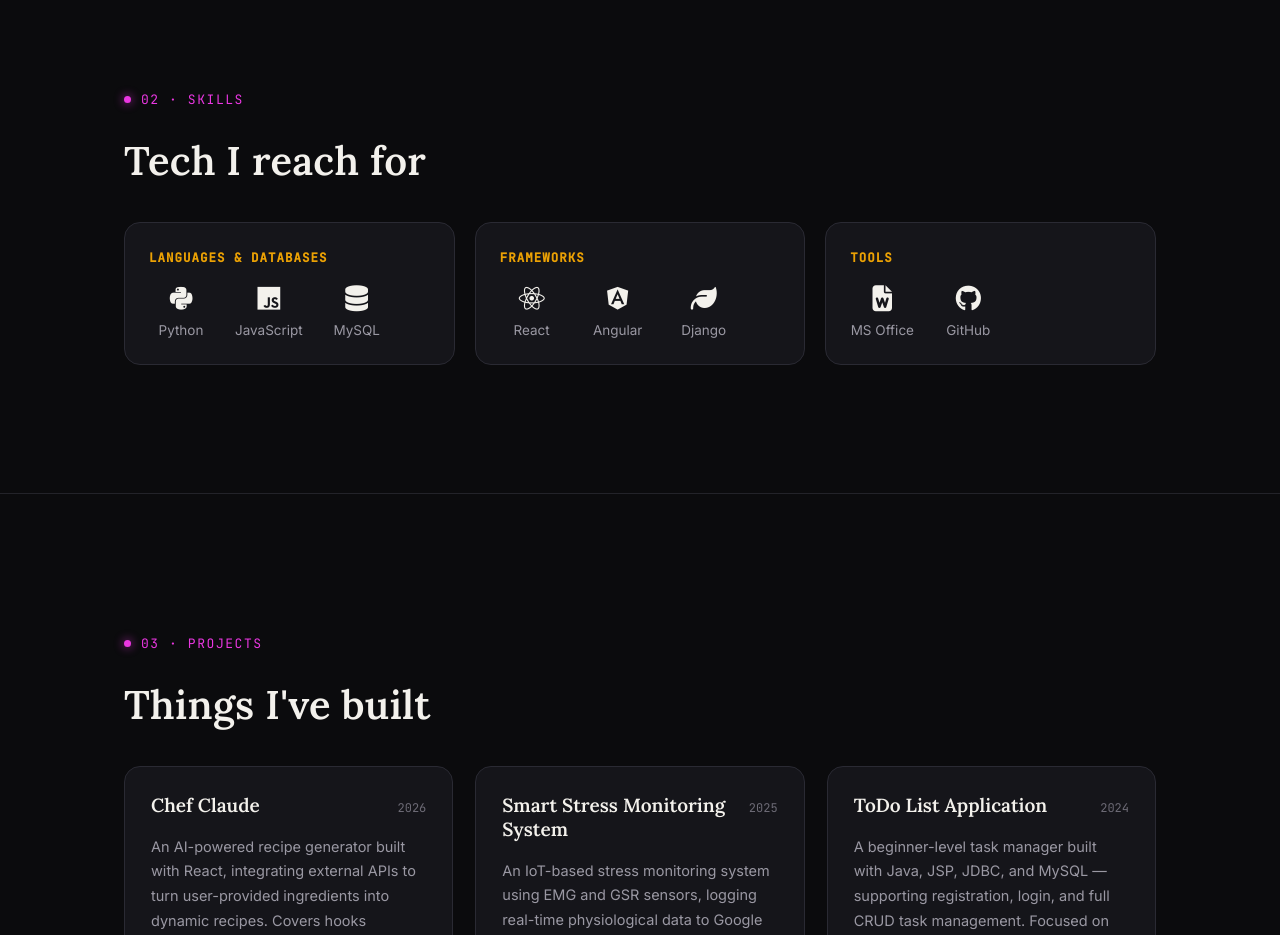
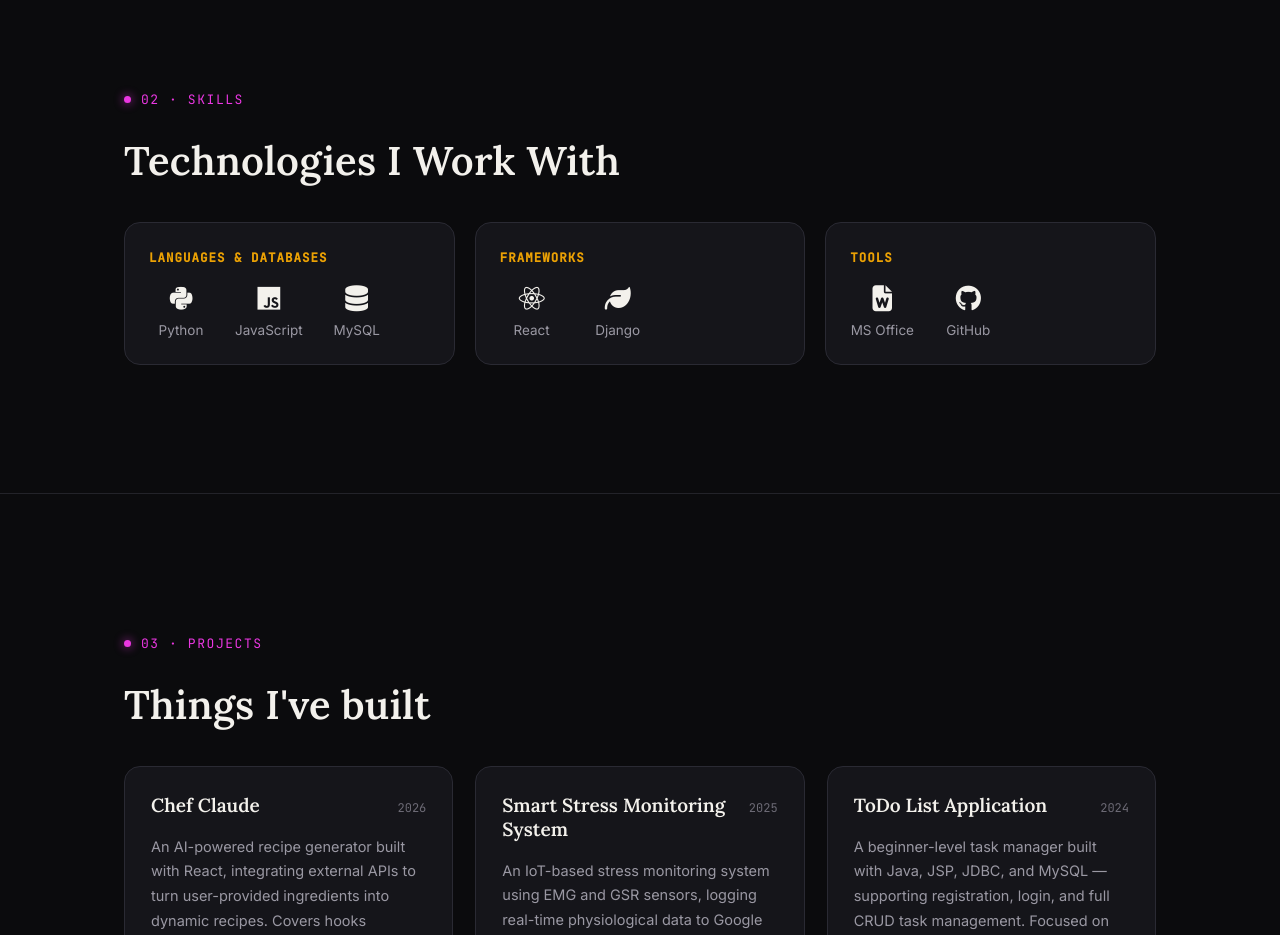
Before and after one commit to l0keshbabu/personal_portfolio, a React (Vite) app: page / in a window 1280 px wide. Shown: the part 1700-2635 px from the top of the page. Built offline with nearby package versions, Linux system fonts and the light colour scheme.

Commit message:
feat: update skills section content

```diff
--- a/src/components/Skills/Skills.jsx
+++ b/src/components/Skills/Skills.jsx
@@ -14,7 +14,7 @@ const SKILL_GROUPS = [
     title: 'Frameworks',
     items: [
       { name: 'React', icon: 'fa-brands fa-react' },
-      { name: 'Angular', icon: 'fa-brands fa-angular' },
+
       { name: 'Django', icon: 'fa-solid fa-leaf' },
     ],
   },
@@ -33,7 +33,7 @@ function Skills() {
       <div className="section-inner">
         <Reveal>
           <p className="eyebrow">02 · Skills</p>
-          <h2 className="section-title">Tech I reach for</h2>
+          <h2 className="section-title">Technologies I Work With</h2>
         </Reveal>
 
         <div className="skills__grid">
```
